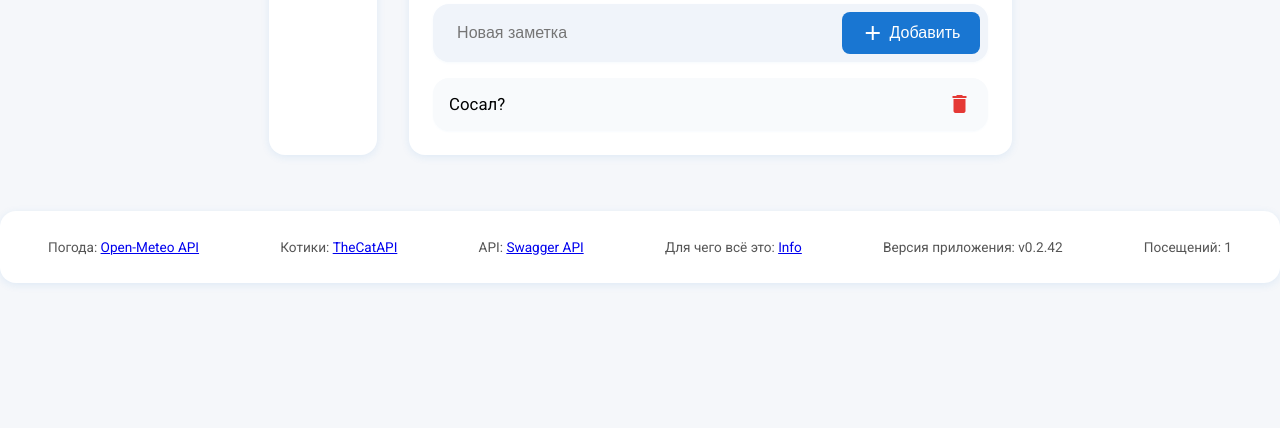
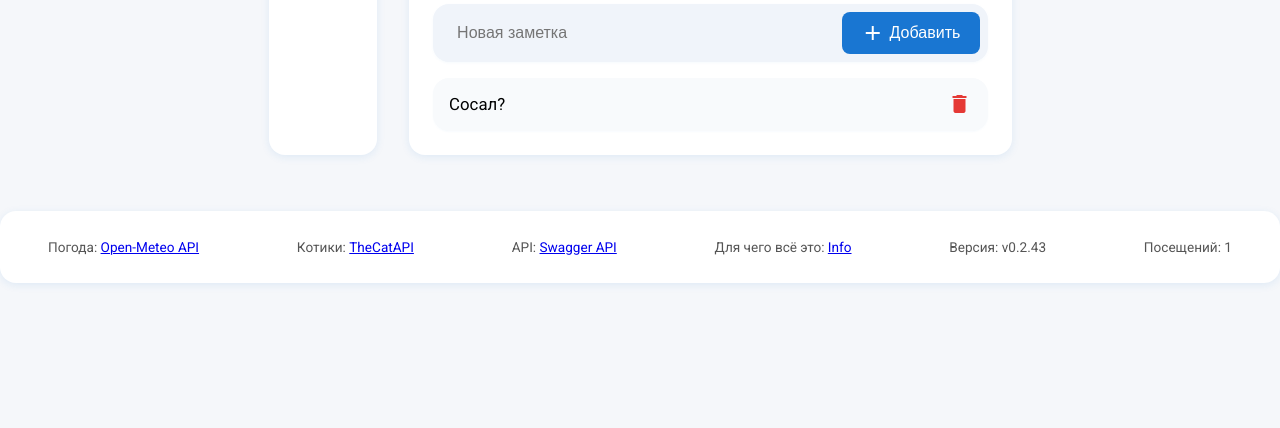
Before and after one commit to lergvot/FastAPI-Service, a FastAPI app: page / in a window 1280 px wide. Shown: the part 404-832 px from the top of the page. Run offline with FastAPI, Linux system fonts and the light colour scheme; data that the repository does not hold is empty.

Commit message:
Preparation for the division into modules

```diff
--- a/main.py
+++ b/main.py
@@ -10,8 +10,6 @@ import random
 from datetime import datetime, timedelta, timezone
 import subprocess
 import os
-import hmac
-import hashlib
 from fastapi import Body
 from dotenv import load_dotenv
 from urllib.parse import urlencode
--- a/templates/index.html
+++ b/templates/index.html
@@ -113,7 +113,7 @@
         <p>Котики: <a href="https://developers.thecatapi.com/" target="_blank">TheCatAPI</a></p>
         <p>API: <a href="/docs" target="_blank">Swagger API</a></p>
         <p>Для чего всё это: <a href="/info.html" target="_self">Info</a></p>
-        <p>Версия приложения: {{ version }}</p>
+        <p>Версия: {{ version }}</p>
         <p>Посещений: {{ visits }}</p>
     </footer>
 </body>
--- a/version.txt
+++ b/version.txt
@@ -1 +1 @@
-0.2.42
+0.2.43
```
Also changed, not shown: static/favicon.ico (deleted).
